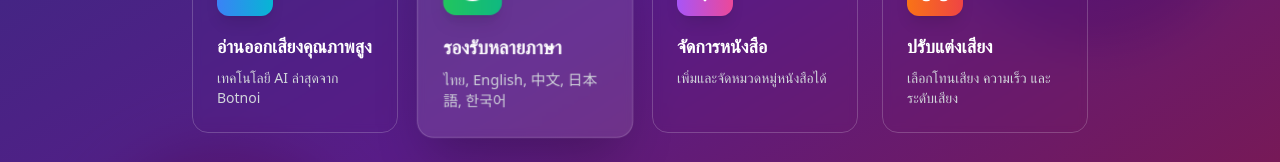
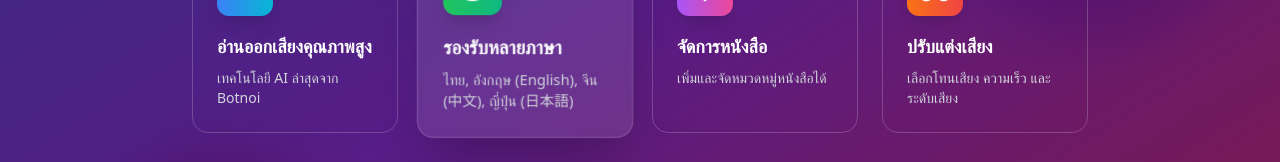
Before and after one commit to 041supitchaya/api-voice-text-global, a Next.js app: page / in a window 1280 px wide. Shown: the part 402-564 px from the top of the page. Built offline with nearby package versions, Linux system fonts and the light colour scheme.

Commit message:
edit text3

```diff
--- a/app/page.tsx
+++ b/app/page.tsx
@@ -107,7 +107,7 @@ function LandingPage({ onEnterApp }: { onEnterApp: () => void }) {
     {
       icon: <Globe className="h-8 w-8" />,
       title: "รองรับหลายภาษา",
-      description: "ไทย, English, 中文, 日本語, 한국어",
+      description: "ไทย, อังกฤษ (English), จีน (中文), ญี่ปุ่น (日本語)",
       color: "from-green-500 to-emerald-500",
     },
     {
@@ -583,7 +583,7 @@ export default function TextToSpeechApp() {
               แอปอ่านข้อความและหนังสือ
             </CardTitle>
             <CardDescription className="text-lg text-gray-600">
-              ใส่ข้อความภาษาอะไรก็ได้ เพื่อให้อ่านออกเสียงด้วย Botnoi Voice API รองรับภาษาผสมในประโยคเดียวกัน
+              ใส่ข้อความภาษาอะไรก็ได้ เพื่อให้อ่านออกเสียงด้วย Botnoi Voice
             </CardDescription>
           </CardHeader>
           <CardContent>
```
